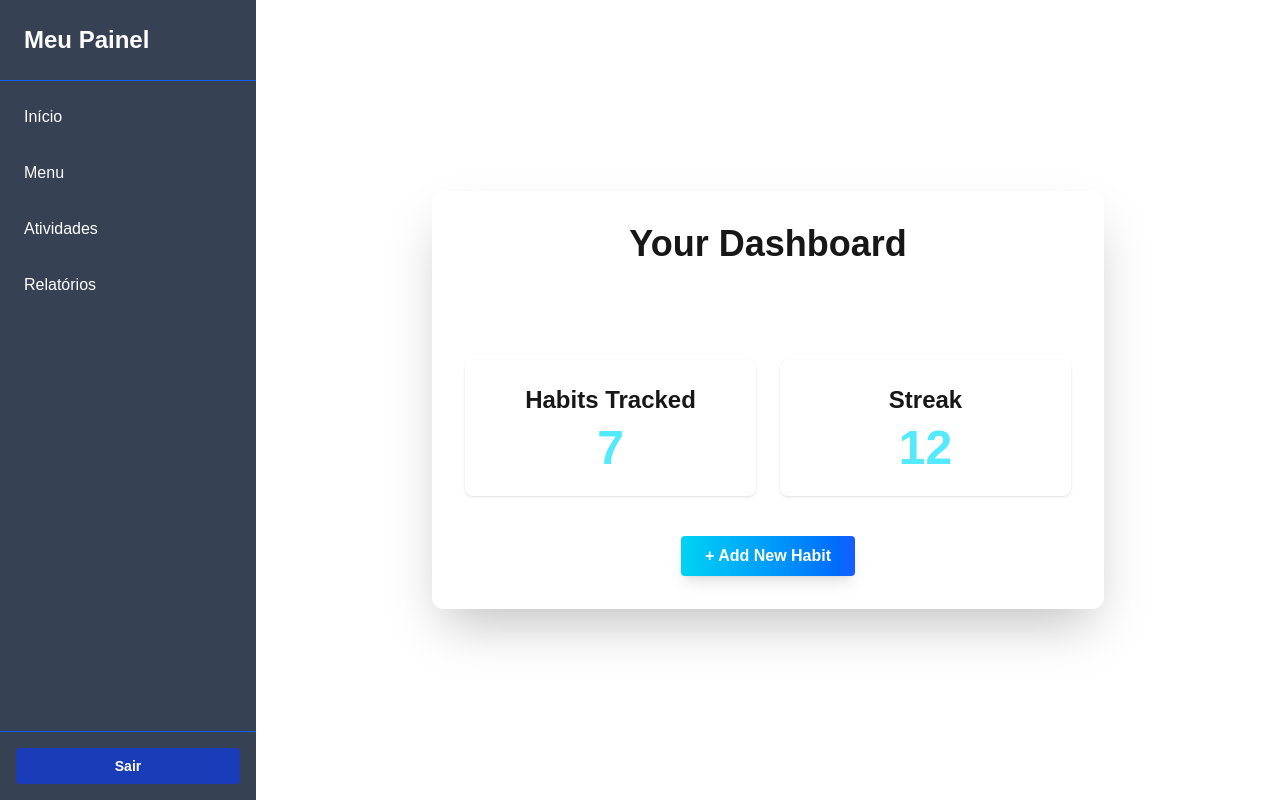
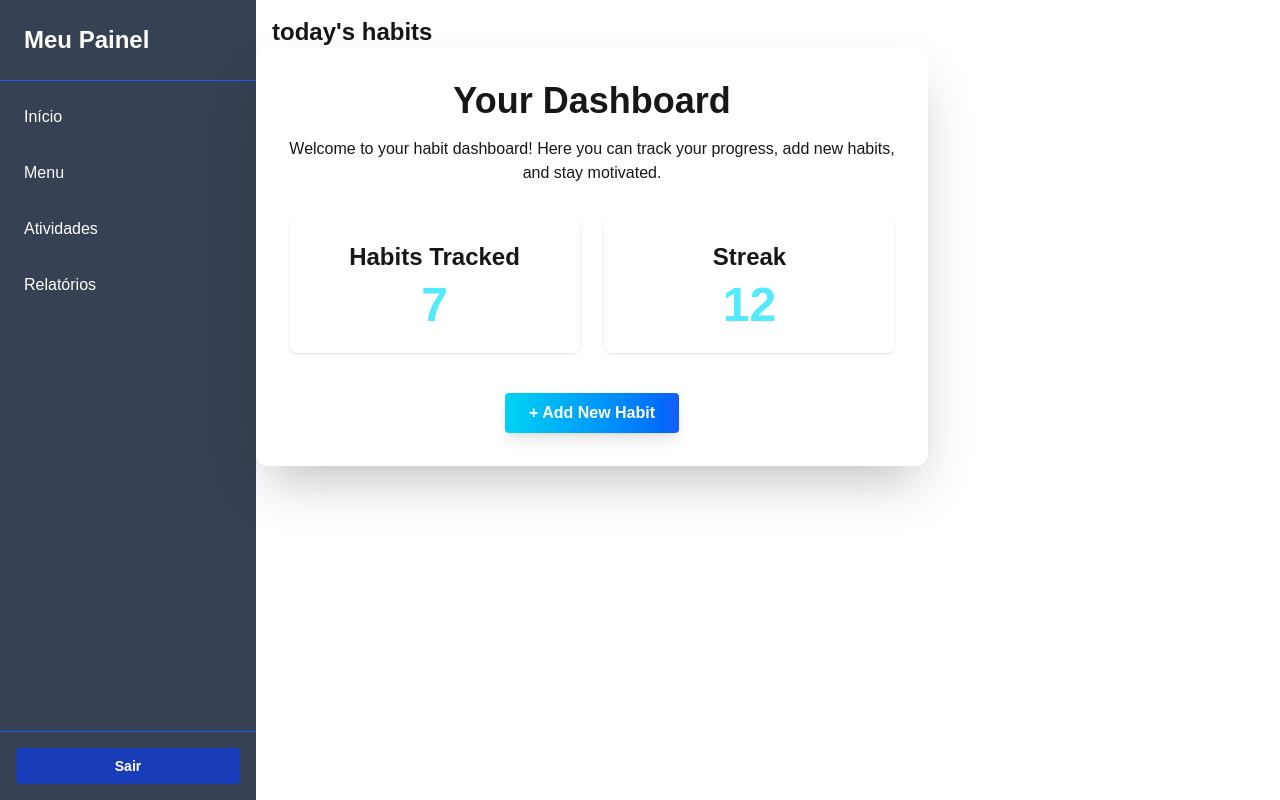
Before and after one commit to Diogojlq/habit-tracker, a Next.js app in the folder frontend/: page /dashboard in a window 1280 px wide. Built offline with nearby package versions, Linux system fonts and the light colour scheme.

Commit message:
feat(dashboard): add h2 for todays habits

```diff
--- a/frontend/app/dashboard/page.tsx
+++ b/frontend/app/dashboard/page.tsx
@@ -9,11 +9,13 @@ export default function DashboardPage() {
   return (
     <div className="flex min-h-screen">
       <Sidebar />
-
-      <main className="flex-1 flex flex-col items-center justify-center p-8">
+      <main>
+          <h2 className="top-0 left-0 mt-4 ml-4 text-2xl font-bold">
+            today&apos;s habits
+          </h2>
         <div className="w-full max-w-2xl p-8 rounded-xl shadow-2xl bg-white/10 backdrop-blur border border-white/20">
           <h1 className="text-4xl font-bold text-center mb-4">Your Dashboard</h1>
-          <p className="text-center text-white/80 mb-8">
+          <p className="text-center mb-8">
             Welcome to your habit dashboard! Here you can track your progress, add new habits, and stay motivated.
           </p>
 
```
